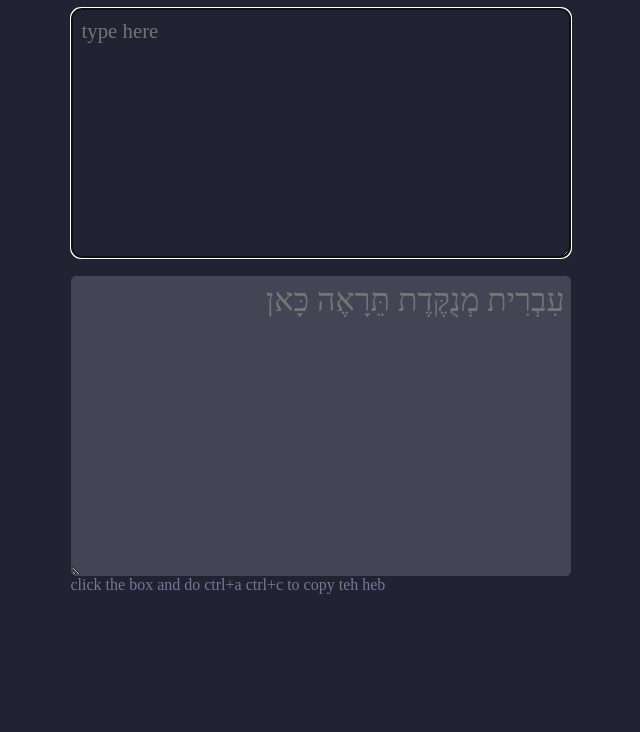
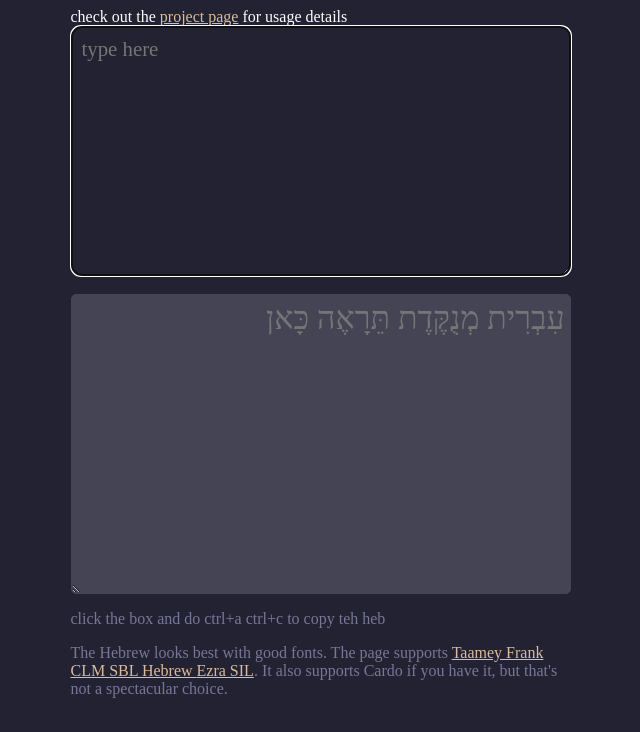
Before and after one commit to ninjaaron/lazydots, a plain HTML site: page docs/index.html in a window 1280 px wide. Shown: the whole page, without its empty margins (317-957 px from the left). Drawn offline with Linux system fonts and the light colour scheme.

Commit message:
werking on my website

```diff
--- a/docs/index.html
+++ b/docs/index.html
@@ -8,6 +8,9 @@
     <link rel="stylesheet" type="text/css" href="/lazydots/style.css">
     <body>
 	<div id="main">
+	    check out the
+	    <a href="https://github.com/ninjaaron/lazydots">project page</a>
+	    for usage details
 	    <textarea
 		oninput="getevent(event)"
 		autocomplete="off" autofocus="on" spellcheck="false"
@@ -20,11 +23,23 @@
 	    ></textarea>
 	    <br>
 	    <div id="report"></div>
-	<div style="color:#779"
-	>click the box and do ctrl+a ctrl+c to copy teh heb</div>
+	    <div style="color:#779">
+		<p>click the box and do ctrl+a ctrl+c to copy teh heb</p>
+		<p>
+		    The Hebrew looks best with good fonts. The page supports
+		    <a href="http://culmus.sourceforge.net/taamim/index.html">
+			Taamey Frank CLM
+		    </a>
+		    <a href="https://www.sbl-site.org/educational/BiblicalFonts_SBLHebrew.aspx">
+			SBL Hebrew
+		    </a>
+		    <a href="http://scripts.sil.org/cms/scripts/page.php?site_id=nrsi&id=EzraSIL_Home">
+			Ezra SIL</a>.
+		    It also supports Cardo if you have it, but that's not a
+		    spectacular choice.
+		</p>
+	    </div>
+
 	</div>
     </body>
-
-
-
 </html>
--- a/docs/style.css
+++ b/docs/style.css
@@ -1,3 +1,7 @@
+a {
+    color: #db9;
+    hover: #fd9;
+}
 body {
     background-color: #223;
     color: white;
```
Lines whose indentation alone changed are shown as unchanged.
